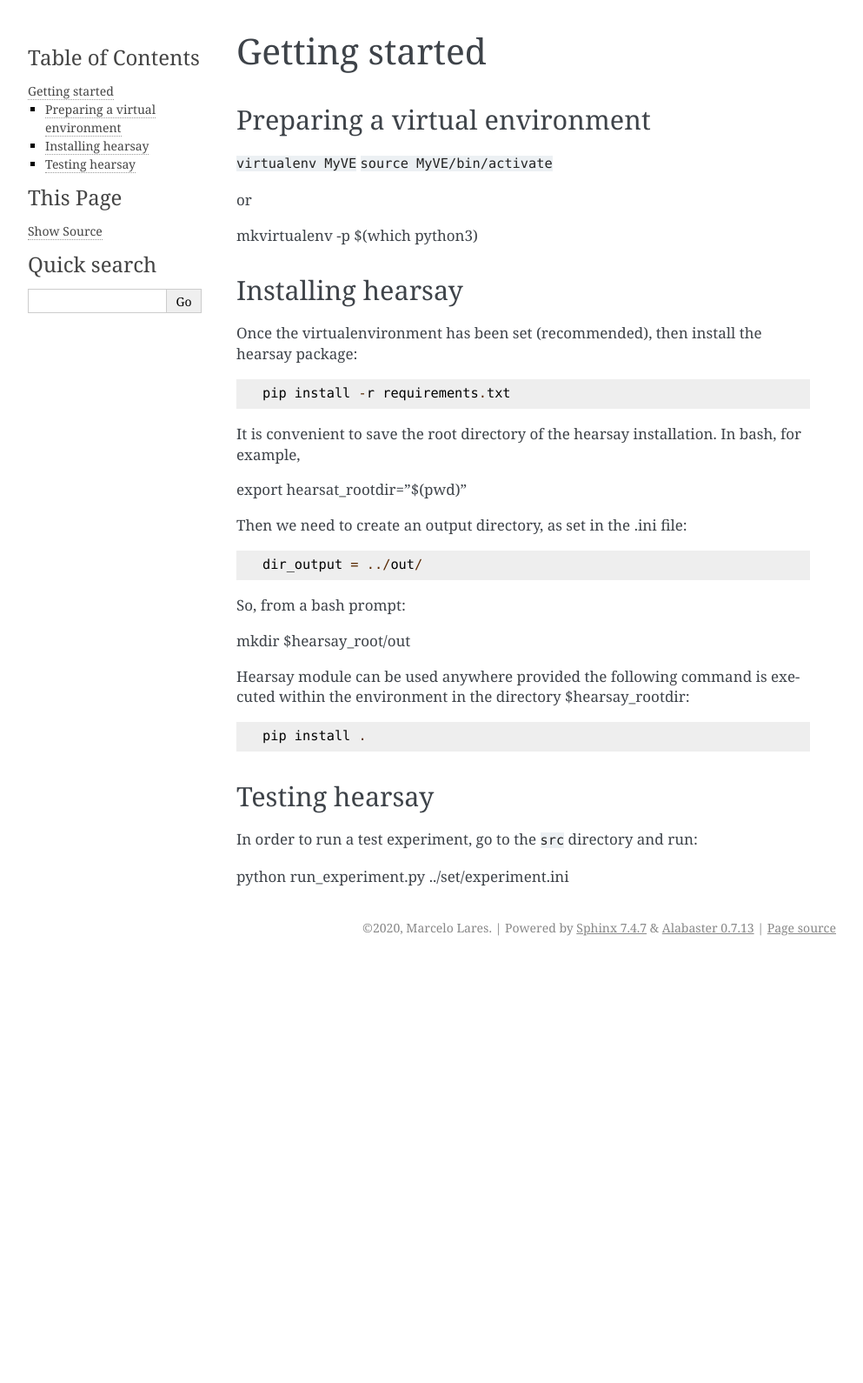
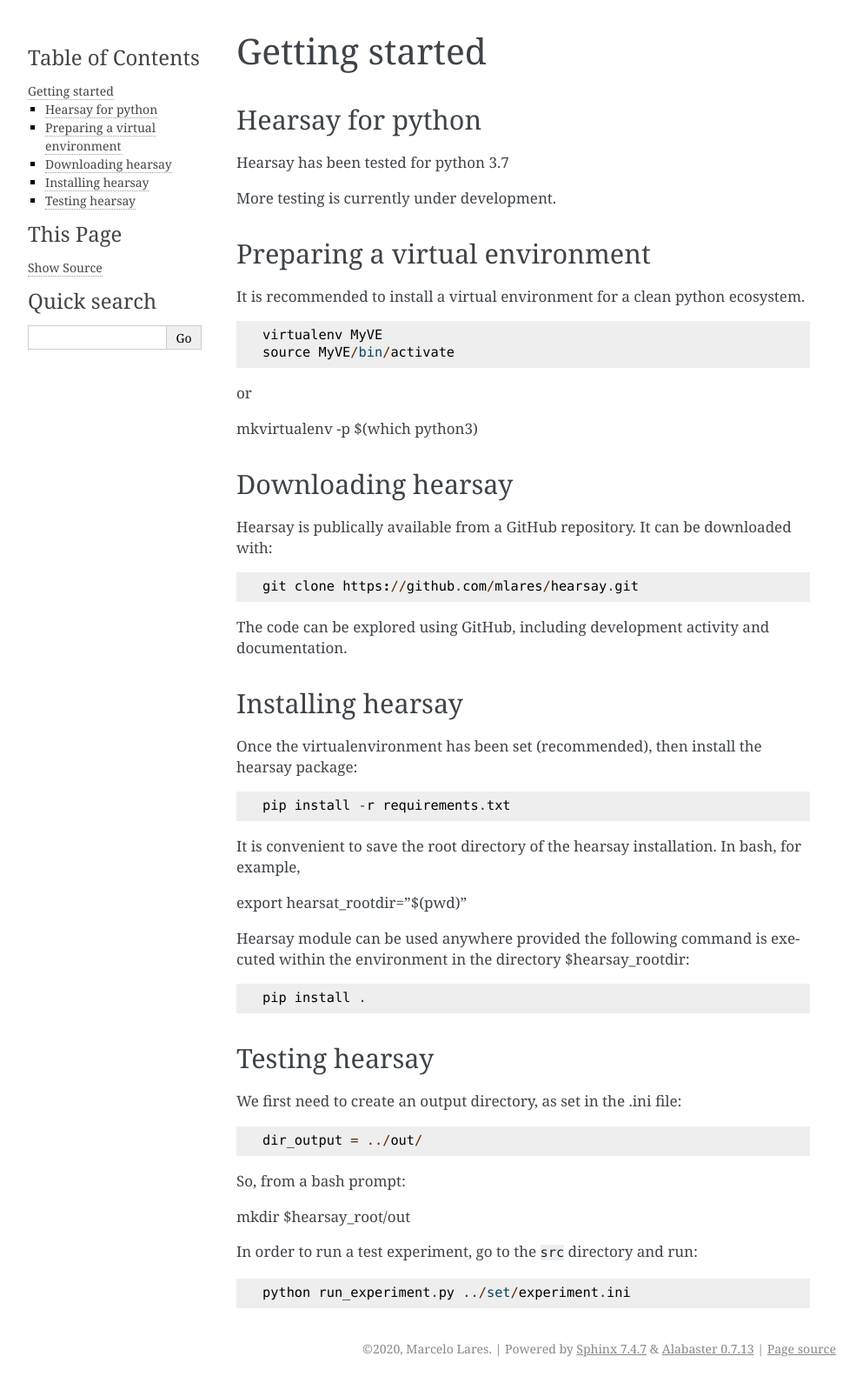
Before and after one commit to mlares/hearsay, a Sphinx documentation site: the page built from doc/source/api/gettingstarted.rst, in a window 1280 px wide. Shown: the whole page at 87% size, without its empty margins (148-1141 px from the left). Built offline with Sphinx 7.4.7, drawn with Linux system fonts in a browser that asks for light colours; before the commit the page ends 1106 px from its top, so only the background shows below that.

Commit message:
docs batch

```diff
--- a/README.rst
+++ b/README.rst
@@ -1,3 +1,7 @@
 HEARSAY
 
 Simulations for the probability of alien contact
+
+.. image:: https://readthedocs.org/projects/hearsay/badge/?version=latest
+:target: https://hearsay.readthedocs.io/en/latest/?badge=latest
+:alt: Documentation Status
--- a/doc/source/api/gettingstarted.rst
+++ b/doc/source/api/gettingstarted.rst
@@ -2,15 +2,36 @@
 Getting started
 ***************
 
+Hearsay for python
+===============================
+
+Hearsay has been tested for python 3.7
+
+More testing is currently under development.
+
+
 Preparing a virtual environment
 ===============================
 
-``virtualenv MyVE``
-``source MyVE/bin/activate``
+It is recommended to install a virtual environment for a clean python ecosystem.
+
+.. code-block::
+
+    virtualenv MyVE
+    source MyVE/bin/activate
 
 or
 
 mkvirtualenv -p $(which python3)
+
+Downloading hearsay
+===============================
+
+Hearsay is publically available from a GitHub repository.  It can be downloaded with::
+
+    git clone https://github.com/mlares/hearsay.git
+
+The code can be explored using GitHub, including development activity and documentation.
 
 Installing hearsay
 ===============================
@@ -24,13 +45,6 @@ In bash, for example,
 
 export hearsat_rootdir="$(pwd)"
 
-Then we need to create an output directory, as set in the .ini file::
-
-    dir_output = ../out/
-
-So, from a bash prompt:
-
-mkdir $hearsay_root/out
 
 Hearsay module can be used anywhere provided the following command
 is executed within the environment in the directory $hearsay_rootdir::
@@ -40,6 +54,15 @@ is executed within the environment in the directory $hearsay_rootdir::
 Testing hearsay
 ===============================
 
+We first need to create an output directory, as set in the .ini file::
+
+    dir_output = ../out/
+
+So, from a bash prompt:
+
+mkdir $hearsay_root/out
+
+
 In order to run a test experiment, go to the ``src`` directory and run::
 
-python run_experiment.py ../set/experiment.ini
+    python run_experiment.py ../set/experiment.ini
```
Also changed, not shown: doc/source/api/todo.rst (+0 -31 lines).
